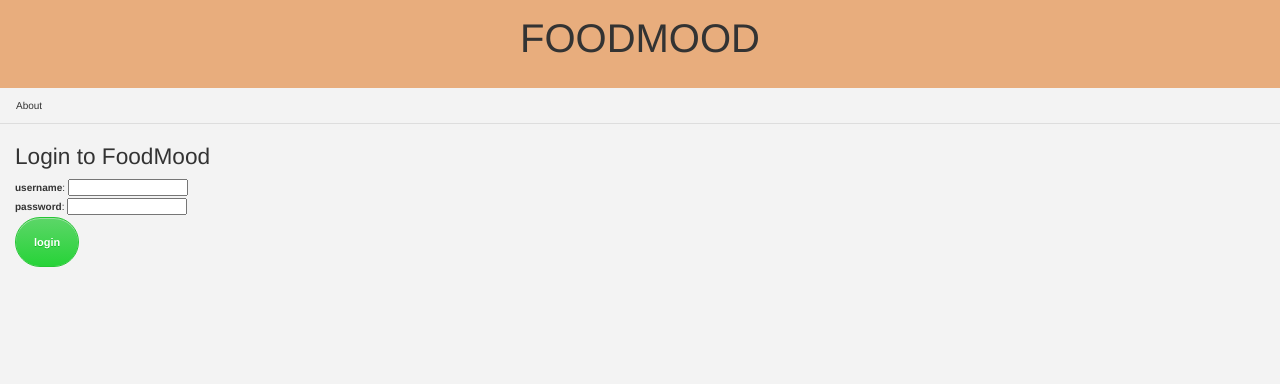
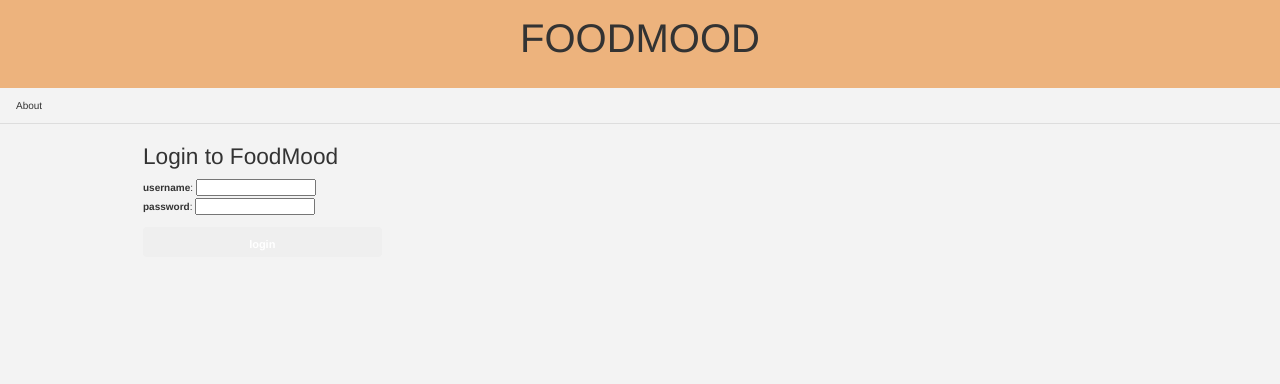
Before and after one commit to sophieher/julython, a Flask app: page /login in a window 1280 px wide. Shown: the top 384 px of the page. Run offline with Flask 2, Linux system fonts and the light colour scheme; parts of the project's set-up code (start-up, migrations or seed data) failed here and were passed over; some libraries are stand-ins or nearby versions.

Commit message:
Button style tweaks and clean up formatting Just a few updates to get the code in a solid state. Remove fb script for login.

```diff
--- a/food_mood/static/css/styles.css
+++ b/food_mood/static/css/styles.css
@@ -13,8 +13,12 @@ a {
   width: 960px;
   margin: auto; }
 
+.container-fluid {
+  width: 80%;
+}
+
 header {
-  background-color: #E8AD7D;
+  background-color: #Edb37D;
   height: 88px;
   text-align: center; }
 
@@ -28,33 +32,29 @@ h1 {
   font-size: 22.652px; }
 
 button {
-  height: 50px;
-  border: 1px solid #25c634;
+  height: 30px;
+  border:0;
   border-radius: 3px;
-  box-shadow: inset 0 1px 0 0 #9ee0a5;
-  color: white;
+  color: #FFFFFF;
+  cursor: pointer;
   display: inline-block;
   font-size: 11px;
   font-weight: bold;
-  background-color: #5CD668;
-  background-image: -webkit-gradient(linear, left top, left bottom, color-stop(0%, #5CD668), color-stop(100%, #27d338));
-  background-image: -webkit-linear-gradient(#5CD668, #27d338);
-  background-image: linear-gradient(#5CD668, #27d338);
-  padding: 7px 18px;
-  text-decoration: none;
-  text-shadow: 0 1px 0 #1bbb2b;
-  background-clip: padding-box;
-  border-top-left-radius: 25px;
-  border-top-right-radius: 25px;
-  border-bottom-left-radius: 25px;
-  border-bottom-right-radius: 25px; }
+  line-height: 20px;
+  margin-bottom: 0;
+  margin-top: 10px;
+  padding: 7px 10px;
+  width: 24%;
+  text-align: center;
+  border-top-left-radius: 4px;
+  border-top-right-radius: 4px;
+  border-bottom-left-radius: 4px;
+  border-bottom-right-radius: 4px; }
+
 button:hover:not(:disabled) {
-    box-shadow: inset 0 1px 0 0 #77d580;
   cursor: pointer;
-    background-color: #4ccc59;
-    background-image: -webkit-gradient(linear, left top, left bottom, color-stop(0%, #4ccc59), color-stop(100%, #26c535));
-    background-image: -webkit-linear-gradient(#4ccc59, #26c535);
-    background-image: linear-gradient(#4ccc59, #26c535); }
+  background-color: #CCCCCC;
+}
 button:active:not(:disabled) {
   border: 1px solid #25c634;
   box-shadow: inset 0 0 8px 4px #24b733, inset 0 0 8px 4px #24b733, 0 1px 1px 0 #eee; }
--- a/food_mood/templates/base.html
+++ b/food_mood/templates/base.html
@@ -11,11 +11,11 @@
 	<!-- Latest compiled and minified CSS -->
 	<link rel="stylesheet" href="https://maxcdn.bootstrapcdn.com/bootstrap/3.3.1/css/bootstrap.min.css">
 	<!-- jQuery (necessary for Bootstrap's JavaScript plugins) -->
-	    <script src="https://ajax.googleapis.com/ajax/libs/jquery/1.11.1/jquery.min.js"></script>
+	<script src="https://ajax.googleapis.com/ajax/libs/jquery/1.11.1/jquery.min.js"></script>
 	<!-- Latest compiled and minified JavaScript -->
 	<script src="https://maxcdn.bootstrapcdn.com/bootstrap/3.3.1/js/bootstrap.min.js"></script>
 
-	    <link rel="stylesheet" type="text/x-scss" href="/static/css/styles.css" />
+	<link rel="stylesheet" type="text/x-scss" href="/static/css/styles.css" />
 
 	{% block title %}
 	<title>Food Mood</title>
--- a/food_mood/views.py
+++ b/food_mood/views.py
@@ -126,6 +126,7 @@ def upload_file():
             return redirect('/')
     return render_template('photo.html', form=form)
 
+
 @app.route('/users/<user_id>/profile', methods=['GET'])
 @login_required
 def profile(user_id=None):
```
Also changed, not shown: food_mood/templates/food_mood.html (+1 -17 lines). Lines whose indentation alone changed are shown as unchanged.
